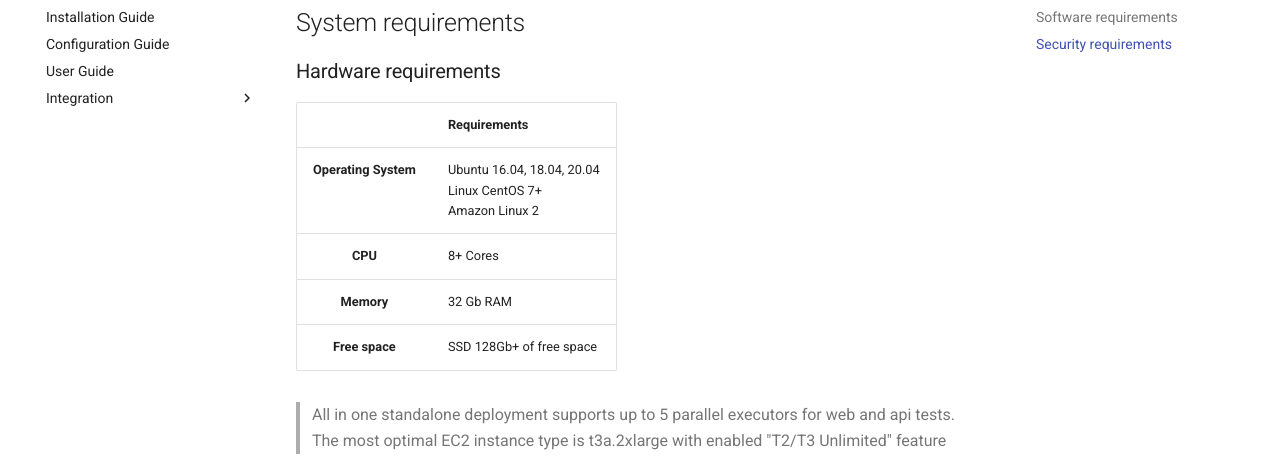
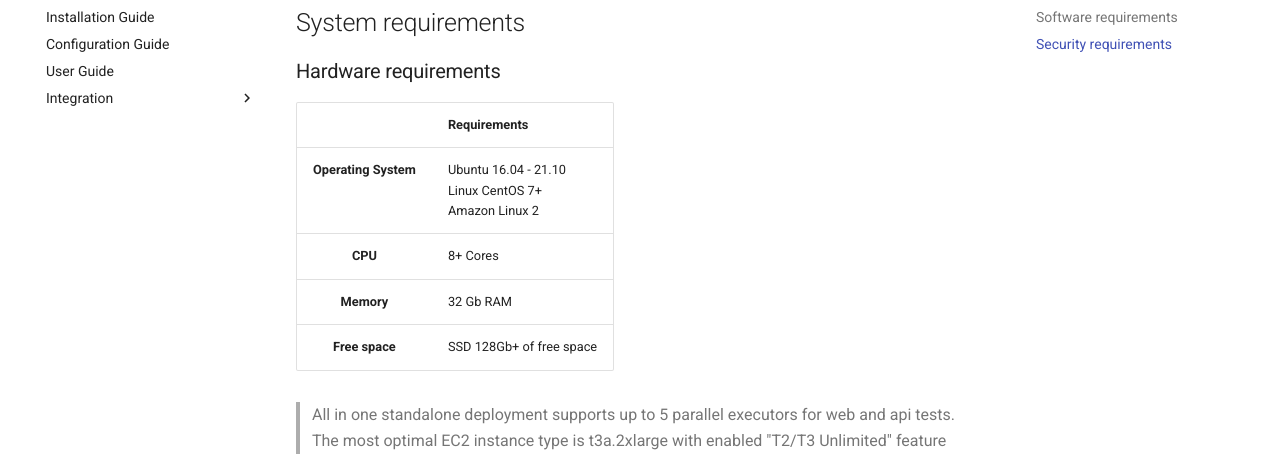
Before and after one commit to zebrunner/community-edition, an MkDocs documentation site: the page built from docs/prerequisites.md, in a window 1280 px wide and 1029 px high. Shown: the part 175-635 px from the top of the window. Built offline with MkDocs 1.6.1 and Material for MkDocs 9.7.7, drawn with Linux system fonts in a browser that asks for light colours; comment, search, counter and statistics services are not loaded; old or Windows-style settings are respelled for this version of MkDocs.

Commit message:
Update prerequisites.md

```diff
--- a/docs/prerequisites.md
+++ b/docs/prerequisites.md
@@ -6,7 +6,7 @@
 
 |                         	| Requirements                                                     	|
 |:-----------------------:	|------------------------------------------------------------------	|
-| <b>Operating System</b> 	| Ubuntu 16.04, 18.04, 20.04<br>Linux CentOS 7+<br>Amazon Linux 2 	|
+| <b>Operating System</b> 	| Ubuntu 16.04 - 21.10<br>Linux CentOS 7+<br>Amazon Linux 2 	      |
 | <b>       CPU      </b> 	| 8+ Cores                                                         	|
 | <b>      Memory    </b> 	| 32 Gb RAM                                                        	|
 | <b>    Free space  </b> 	| SSD 128Gb+ of free space                                         	|
```
